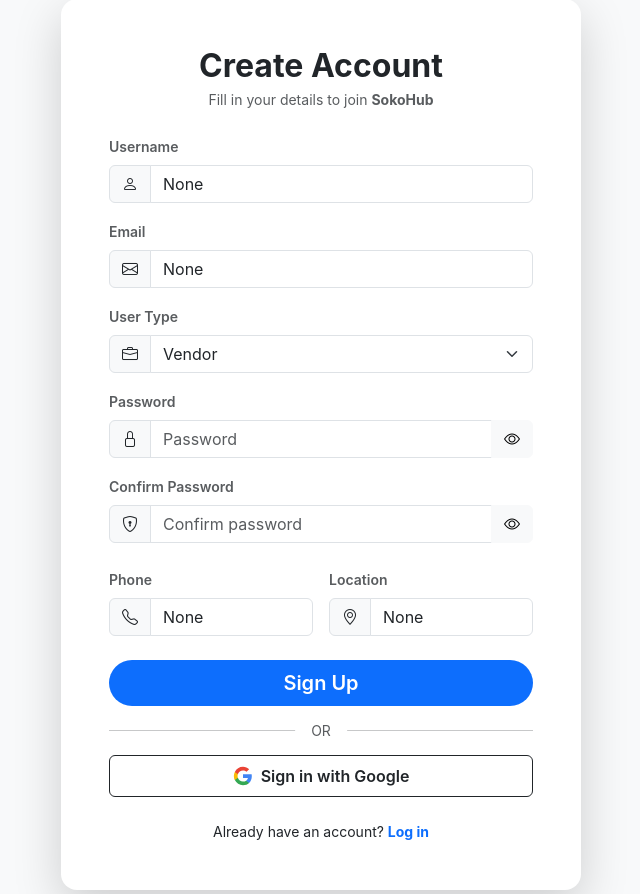
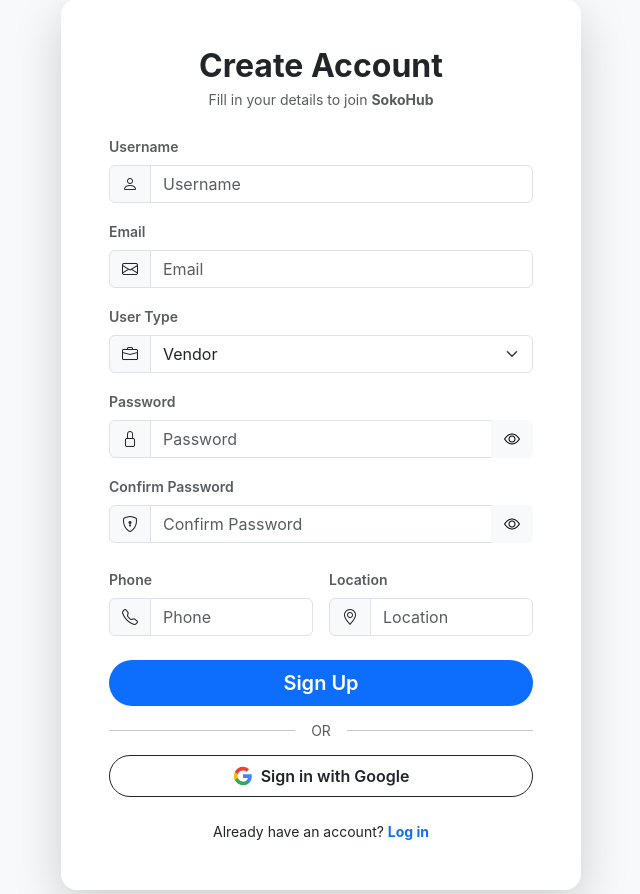
Before and after one commit to DamourDev/sokohub-system, a Django app: page /accounts/register/ in a window 1280 px wide. Shown: the part 157-1051 px from the top of the page, without its empty margins (319-959 px from the left). Run offline with Django 5.2, Linux system fonts and the light colour scheme; some libraries are stand-ins or nearby versions.

Commit message:
Updating register form

```diff
--- a/accounts/forms.py
+++ b/accounts/forms.py
@@ -1,14 +1,13 @@
 from django import forms
 from allauth.account.forms import SignupForm, LoginForm
 from .models import CustomUser
+from django.core.exceptions import ValidationError
 from django.core.mail import send_mail
 from django.conf import settings
 from django.template.loader import render_to_string
 
 
 class CustomSignupForm(SignupForm):
-    # 1. DEFINE YOUR CUSTOM FIELDS
-    # (Username, Email, Password are handled automatically by the parent SignupForm)
 
     USER_TYPE_CHOICES = (
         ('vendor', 'Vendor'),
@@ -17,87 +16,101 @@
 
     user_type = forms.ChoiceField(
         choices=USER_TYPE_CHOICES,
-        widget=forms.Select(),
+        widget=forms.Select()
     )
 
     phone = forms.CharField(
         required=True,
-        widget=forms.TextInput(attrs={'placeholder': '07....'})
+        widget=forms.TextInput()
     )
 
     location = forms.CharField(
         required=True,
-        widget=forms.TextInput(attrs={'placeholder': 'Location'})
+        widget=forms.TextInput()
     )
 
     def __init__(self, *args, **kwargs):
-        super(CustomSignupForm, self).__init__(*args, **kwargs)
+        super().__init__(*args, **kwargs)
 
         self.fields['username'] = forms.CharField(
             max_length=150,
             required=True,
-            widget=forms.TextInput(attrs={'placeholder': 'Username'})
+            widget=forms.TextInput()
         )
 
-        for field_name, field in self.fields.items():
-            field.widget.attrs['class'] = 'form-control'
+        for name, field in self.fields.items():
+            field.widget.attrs.setdefault('class', 'form-control')
+            field.widget.attrs.setdefault('placeholder', field.label)
 
-            # Use the field's label as a placeholder if one isn't set
-            if not field.widget.attrs.get('placeholder'):
-                field.widget.attrs['placeholder'] = field.label
+    def clean_username(self):
+        username = self.cleaned_data.get('username')
+        if CustomUser.objects.filter(username__iexact=username).exists():
+            raise ValidationError("This username is already taken.")
+        return username
+
+    def clean_email(self):
+        email = self.cleaned_data.get('email')
+        if CustomUser.objects.filter(email__iexact=email).exists():
+            raise ValidationError("This email is already registered.")
+        return email
 
     def save(self, request):
-        # 1. Let allauth create the user object
-        user = super(CustomSignupForm, self).save(request)
+        user = super().save(request)
 
-        # 2. Add your custom data
+        # Custom fields (kept)
         user.phone = self.cleaned_data['phone']
         user.location = self.cleaned_data['location']
         user.user_type = self.cleaned_data['user_type']
-
-        # 3. Save to database
         user.save()
 
+        # Email (kept)
         subject = "Welcome to SokoHub!"
-        message = render_to_string('accounts/signup_success_email.html', {'user': user})
+        message = render_to_string(
+            'accounts/signup_success_email.html',
+            {'user': user}
+        )
+
         send_mail(
             subject,
-            message,  # Plain text fallback
+            message,
             settings.EMAIL_HOST_USER,
             [user.email],
-            html_message=message,  # Render HTML
+            html_message=message,
             fail_silently=True
         )
 
-        if request is not None:
-            request.session['post_signup_redirect'] = 'vendor_dashboard' if user.user_type == 'vendor' else 'products_list'
+        if request:
+            request.session['post_signup_redirect'] = (
+                'vendor_dashboard'
+                if user.user_type == 'vendor'
+                else 'products_list'
+            )
 
         return user
 
+
 class CustomLoginForm(LoginForm):
     def __init__(self, *args, **kwargs):
-        super(CustomLoginForm, self).__init__(*args, **kwargs)
+        super().__init__(*args, **kwargs)
 
-        # Style the 'login' field (Username/Email)
         self.fields['login'].widget.attrs.update({
             'class': 'form-control',
             'placeholder': 'Username or Email'
         })
 
-        # Style the 'password' field
         self.fields['password'].widget.attrs.update({
             'class': 'form-control',
             'placeholder': 'Password'
         })
-# We keep your UserUpdateForm exactly as it was for profile editing
+
+
 class UserUpdateForm(forms.ModelForm):
     class Meta:
         model = CustomUser
         fields = ['username', 'email', 'phone', 'location']
-
         widgets = {
             'username': forms.TextInput(attrs={'class': 'form-control', 'placeholder': 'Username'}),
-            'email': forms.EmailInput(attrs={'class': 'form-control', 'placeholder': 'Email Address'}),
-            'phone': forms.TextInput(attrs={'class': 'form-control', 'placeholder': 'Phone Number'}),
+            'email': forms.EmailInput(attrs={'class': 'form-control', 'placeholder': 'Email'}),
+            'phone': forms.TextInput(attrs={'class': 'form-control', 'placeholder': 'Phone'}),
             'location': forms.TextInput(attrs={'class': 'form-control', 'placeholder': 'Location'}),
         }
--- a/accounts/templates/accounts/register.html
+++ b/accounts/templates/accounts/register.html
@@ -17,8 +17,12 @@
     {% if form.errors %}
     <div class="alert alert-danger border-0 shadow-sm rounded-3 py-2 mb-3">
       <ul class="list-unstyled mb-0 small">
-                    {% for field in form %}{% for error in field.errors %}<li><i class="bi bi-exclamation-circle me-1"></i><strong>{{ field.label }}:</strong> {{ error }}</li>{% endfor %}{% endfor %}
-                    {% for error in form.non_field_errors %}<li><i class="bi bi-exclamation-triangle me-1"></i>{{ error }}</li>{% endfor %}
+        {% for field in form %}{% for error in field.errors %}
+          <li><i class="bi bi-exclamation-circle me-1"></i><strong>{{ field.label }}:</strong> {{ error }}</li>
+        {% endfor %}{% endfor %}
+        {% for error in form.non_field_errors %}
+          <li><i class="bi bi-exclamation-triangle me-1"></i>{{ error }}</li>
+        {% endfor %}
       </ul>
     </div>
     {% endif %}
@@ -27,48 +31,43 @@
     <input type="text" style="display:none">
     <input type="password" style="display:none">
 
+    <!-- Username -->
     <label class="form-label small fw-semibold text-muted">Username</label>
     {% if form.username.errors %}
     <div class="text-danger small">{{ form.username.errors }}</div>
     {% endif %}
     <div class="input-group mb-3">
-                    <span class="input-group-text bg-light">
-                        <i class="bi bi-person"></i>
-                    </span>
+        <span class="input-group-text bg-light"><i class="bi bi-person"></i></span>
         <input type="text"
                name="{{ form.username.name }}"
                id="{{ form.username.id_for_label }}"
                class="form-control"
-                           placeholder="e.g. johndoe"
-                           value="{{ form.username.value }}"
+               placeholder="Username"
                autocomplete="username">
     </div>
 
+    <!-- Email -->
     <label class="form-label small fw-semibold text-muted">Email</label>
     {% if form.email.errors %}
     <div class="text-danger small">{{ form.email.errors }}</div>
     {% endif %}
     <div class="input-group mb-3">
-                    <span class="input-group-text bg-light">
-                        <i class="bi bi-envelope"></i>
-                    </span>
+        <span class="input-group-text bg-light"><i class="bi bi-envelope"></i></span>
         <input type="email"
                name="{{ form.email.name }}"
                id="{{ form.email.id_for_label }}"
                class="form-control"
-                           placeholder="Email address"
-                           value="{{ form.email.value }}"
+               placeholder="Email"
                autocomplete="email">
     </div>
 
+    <!-- User Type -->
     <label class="form-label small fw-semibold text-muted">User Type</label>
     {% if form.user_type.errors %}
     <div class="text-danger small">{{ form.user_type.errors }}</div>
     {% endif %}
     <div class="input-group mb-3">
-                    <span class="input-group-text bg-light">
-                        <i class="bi bi-briefcase"></i>
-                    </span>
+        <span class="input-group-text bg-light"><i class="bi bi-briefcase"></i></span>
         <select name="{{ form.user_type.name }}"
                 id="{{ form.user_type.id_for_label }}"
                 class="form-select">
@@ -78,14 +77,13 @@
         </select>
     </div>
 
+    <!-- Password -->
     <label class="form-label small fw-semibold text-muted">Password</label>
     {% if form.password1.errors %}
     <div class="text-danger small">{{ form.password1.errors }}</div>
     {% endif %}
     <div class="input-group mb-3">
-                    <span class="input-group-text bg-light">
-                        <i class="bi bi-lock"></i>
-                    </span>
+        <span class="input-group-text bg-light"><i class="bi bi-lock"></i></span>
         <input type="password"
                name="{{ form.password1.name }}"
                id="{{ form.password1.id_for_label }}"
@@ -97,19 +95,18 @@
         </button>
     </div>
 
+    <!-- Confirm Password -->
     <label class="form-label small fw-semibold text-muted">Confirm Password</label>
     {% if form.password2.errors %}
     <div class="text-danger small">{{ form.password2.errors }}</div>
     {% endif %}
     <div class="input-group mb-4">
-                    <span class="input-group-text bg-light">
-                        <i class="bi bi-shield-lock"></i>
-                    </span>
+        <span class="input-group-text bg-light"><i class="bi bi-shield-lock"></i></span>
         <input type="password"
                name="{{ form.password2.name }}"
                id="{{ form.password2.id_for_label }}"
                class="form-control"
-                           placeholder="Confirm password"
+               placeholder="Confirm Password"
                autocomplete="new-password">
         <button type="button" class="btn btn-light toggle-password">
             <i class="bi bi-eye"></i>
@@ -117,55 +114,46 @@
     </div>
 
     <div class="row g-3 mb-4">
+        <!-- Phone -->
         <div class="col-md-6">
             <label class="form-label small fw-semibold text-muted">Phone</label>
             {% if form.phone.errors %}
             <div class="text-danger small">{{ form.phone.errors }}</div>
             {% endif %}
             <div class="input-group">
-                            <span class="input-group-text bg-light">
-                                <i class="bi bi-telephone"></i>
-                            </span>
+                <span class="input-group-text bg-light"><i class="bi bi-telephone"></i></span>
                 <input type="text"
                        name="{{ form.phone.name }}"
                        id="{{ form.phone.id_for_label }}"
                        class="form-control"
-                                   placeholder="e.g. +250788..."
-                                   value="{{ form.phone.value }}"
+                       placeholder="Phone"
                        autocomplete="off">
             </div>
         </div>
 
+        <!-- Location -->
         <div class="col-md-6">
             <label class="form-label small fw-semibold text-muted">Location</label>
             {% if form.location.errors %}
             <div class="text-danger small">{{ form.location.errors }}</div>
             {% endif %}
             <div class="input-group">
-                            <span class="input-group-text bg-light">
-                                <i class="bi bi-geo-alt"></i>
-                            </span>
+                <span class="input-group-text bg-light"><i class="bi bi-geo-alt"></i></span>
                 <input type="text"
                        name="{{ form.location.name }}"
                        id="{{ form.location.id_for_label }}"
                        class="form-control"
-                                   placeholder="Your City/District"
-                                   value="{{ form.location.value }}"
+                       placeholder="Location"
                        autocomplete="off">
             </div>
         </div>
     </div>
 
-
     <div class="d-grid mt-4">
-                        <button type="submit"
-                                class="btn btn-primary btn-lg fw-semibold"
-                                style="border-radius: 10px;">
+        <button type="submit" class="btn btn-primary btn-lg fw-semibold" style="border-radius: 10px;">
             Sign Up
         </button>
     </div>
-
-
 
     <div class="position-relative my-4">
         <hr>
@@ -175,7 +163,7 @@
     </div>
 
     <div class="d-grid mb-3">
-                    <a href="{% provider_login_url 'google' %}" class="btn btn-outline-dark fw-semibold py-2 d-flex align-items-center justify-content-center gap-2">
+        <a href="{% provider_login_url 'google' %}" class="btn btn-outline-dark rounded-pill fw-semibold py-2 d-flex align-items-center justify-content-center gap-2">
             <svg width="20" height="20" viewBox="0 0 24 24" fill="none" xmlns="http://www.w3.org/2000/svg"><path d="M22.56 12.25c0-.78-.07-1.53-.2-2.25H12v4.26h5.92c-.26 1.37-1.04 2.53-2.21 3.31v2.77h3.57c2.08-1.92 3.28-4.74 3.28-8.09z" fill="#4285F4"/><path d="M12 23c2.97 0 5.46-.98 7.28-2.66l-3.57-2.77c-.98.66-2.23 1.04-3.71 1.04-2.86 0-5.29-1.93-6.16-4.53H2.18v2.84C3.99 20.53 7.7 23 12 23z" fill="#34A853"/><path d="M5.84 14.09c-.22-.66-.35-1.36-.35-2.09s.13-1.43.35-2.09V7.07H2.18C1.43 8.55 1 10.22 1 12s.43 3.45 1.18 4.93l2.85-2.21.81-.63z" fill="#FBBC05"/><path d="M12 5.38c1.62 0 3.06.56 4.21 1.64l3.15-3.15C17.45 2.09 14.97 1 12 1 7.7 1 3.99 3.47 2.18 7.07l3.66 2.84c.87-2.6 3.3-4.53 6.16-4.53z" fill="#EA4335"/></svg>
             Sign in with Google
         </a>
@@ -183,11 +171,10 @@
 
     <div class="text-center mt-4 small">
         Already have an account?
-                    <a href="{% url 'login' %}" class="fw-bold text-primary text-decoration-none">
-                        Log in
-                    </a>
+        <a href="{% url 'login' %}" class="fw-bold text-primary text-decoration-none">Log in</a>
     </div>
 </form>
+
 
         </div>
     </div>
```
Also changed, not shown: sokohub/settings.py (+4 -6 lines). Lines whose indentation alone changed are shown as unchanged.
